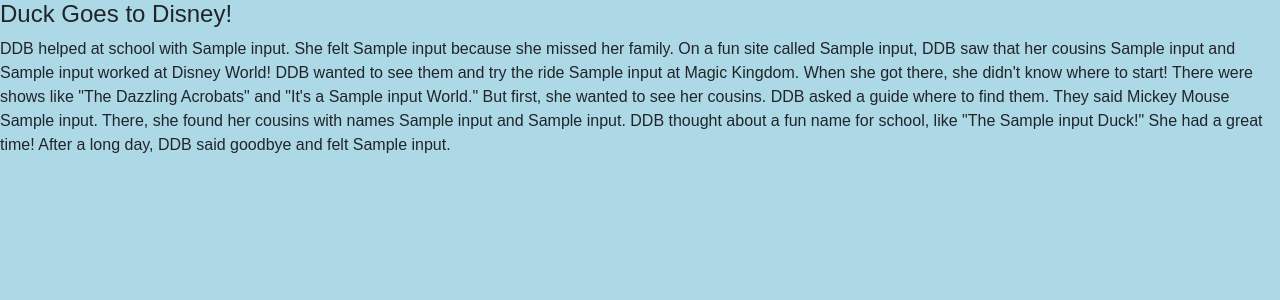
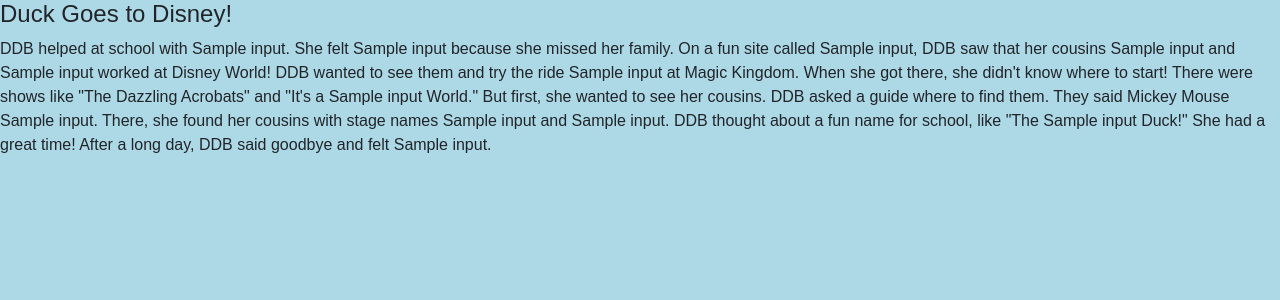
Before and after one commit to aheuss59/quacklibs, a Flask app: template quacklibs/templates/disney2_done.html in a window 1280 px wide. Shown: the part 80-380 px from the top of the page. Run offline with Flask 3, Linux system fonts and the light colour scheme; the template is opened without the code that fills it: most values are stand-ins (such as "Sample title", 1, 10 or a date in 2020); some libraries are stand-ins or nearby versions.

Commit message:
minor change to text in disney 2

```diff
--- a/quacklibs/templates/disney2_done.html
+++ b/quacklibs/templates/disney2_done.html
@@ -11,7 +11,7 @@ DDB helped at school with {{ inputs[0] }}. She felt {{ inputs[1] }} because she
 DDB saw that her cousins {{ inputs[3] }} and {{ inputs[4] }} worked at Disney World! DDB wanted to see them and try the ride
 {{ inputs[5] }} at Magic Kingdom. When she got there, she didn't know where to start! There were shows like "The Dazzling Acrobats"
 and "It's a {{ inputs[6] }} World." But first, she wanted to see her cousins. DDB asked a guide where to find them. They said Mickey
-Mouse {{ inputs[7] }}. There, she found her cousins with names {{ inputs[8] }} and {{ inputs[9] }}. DDB thought about a fun name for
-school, like "The {{ inputs[10] }} Duck!" She had a great time! After a long day, DDB said goodbye and felt {{ inputs[11] }}.
+Mouse {{ inputs[7] }}. There, she found her cousins with stage names {{ inputs[8] }} and {{ inputs[9] }}. DDB thought about a fun name
+for school, like "The {{ inputs[10] }} Duck!" She had a great time! After a long day, DDB said goodbye and felt {{ inputs[11] }}.
 
 {% endblock %}
```
